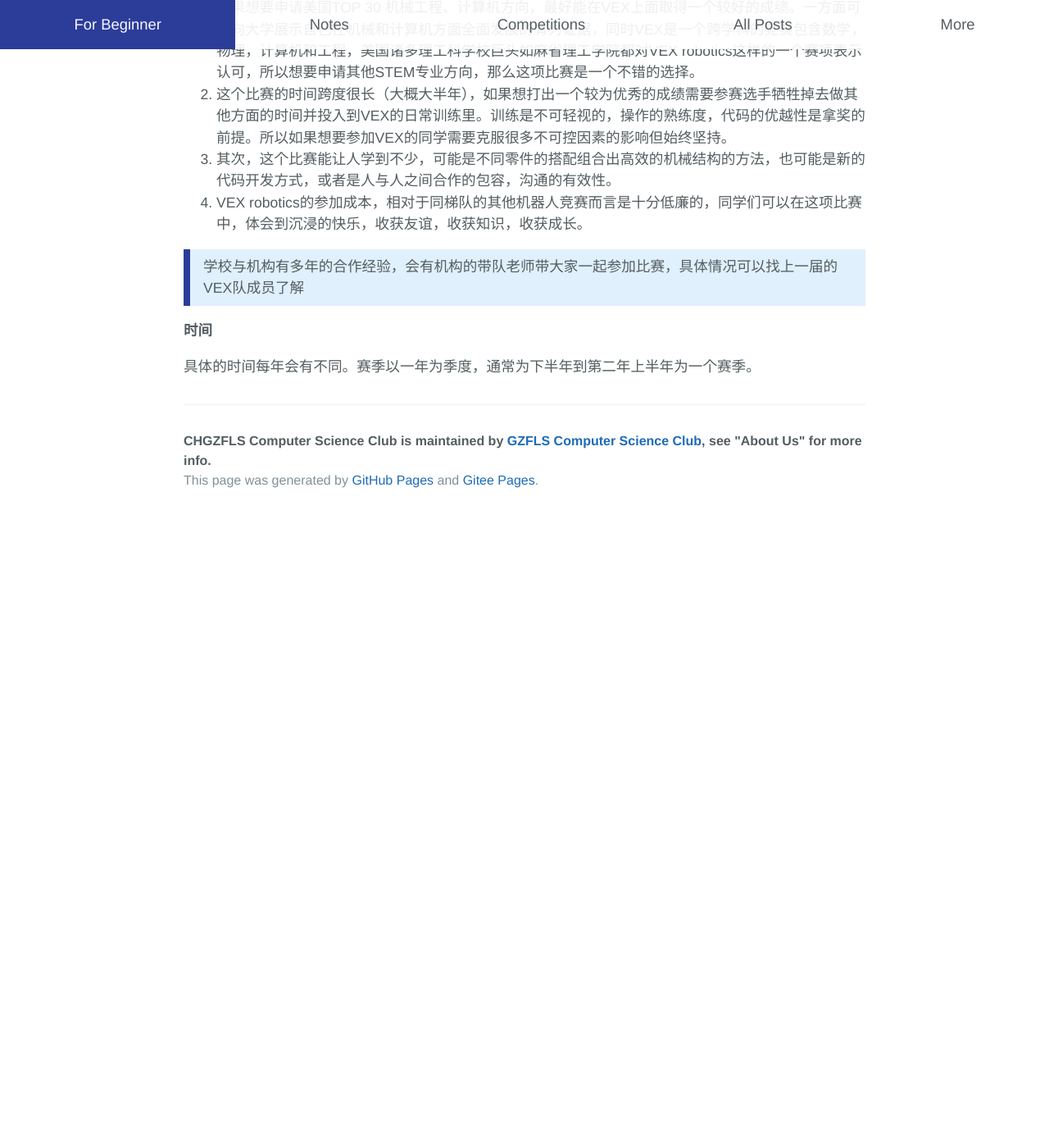
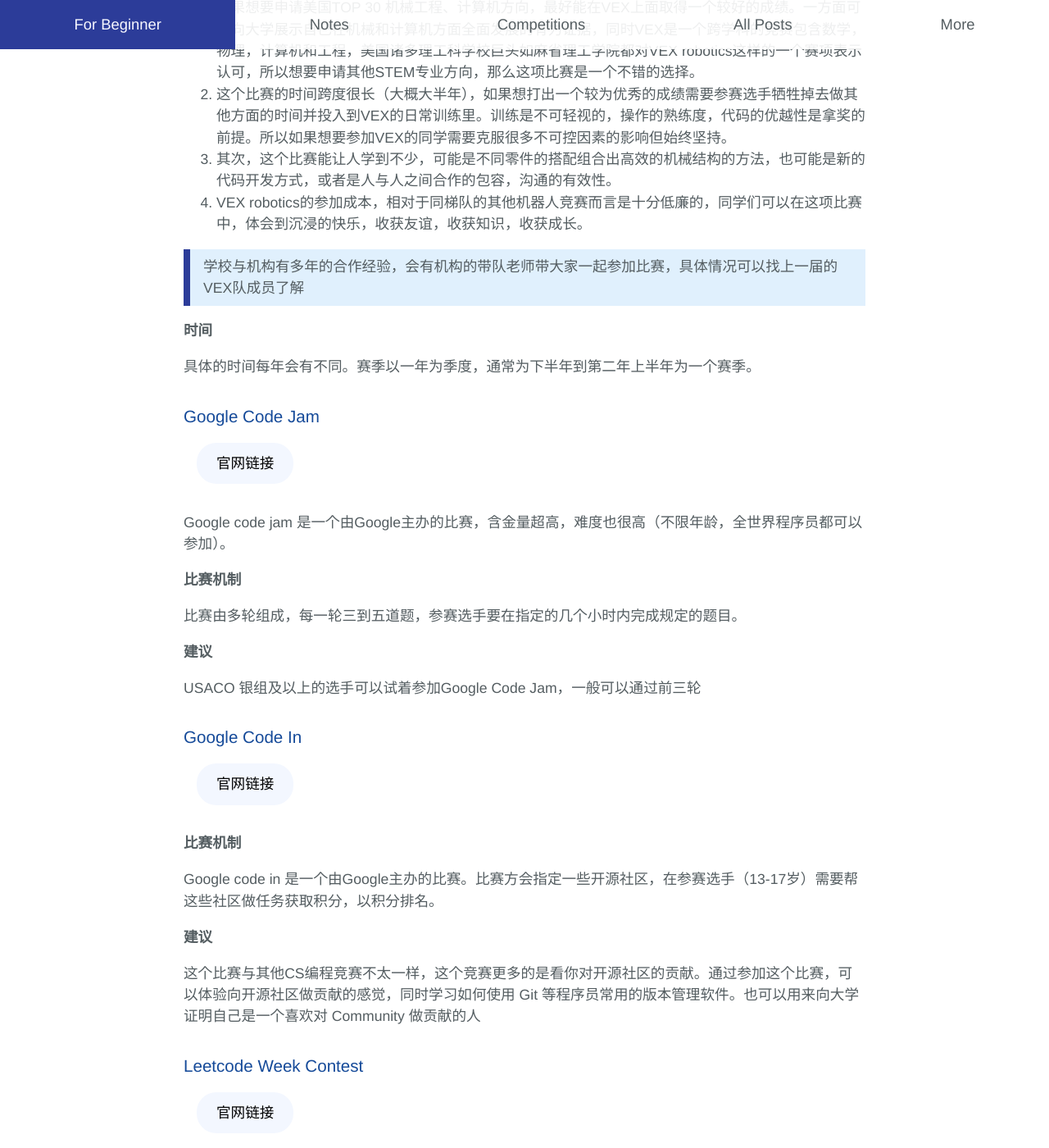
Before and after one commit to MarkChenYutian/gwcsclub, a Jekyll site: the page built from _posts/2021-01-26-Competitions.md, in a window 1280 px wide and 1400 px high, scrolled down 3050 px. Shown: the whole window at 82% size. Built offline with Jekyll 4.4.1, drawn with Linux system fonts in a browser that asks for light colours; comment, search, counter and statistics services are not loaded; before the commit the page ends 3680 px from its top, so only the background shows below that; some of the changed text lies outside the part shown.

Commit message:
Update Competition Page

```diff
--- a/_posts/2021-01-26-Competitions.md
+++ b/_posts/2021-01-26-Competitions.md
@@ -117,3 +117,49 @@
 **时间**
 
 具体的时间每年会有不同。赛季以一年为季度，通常为下半年到第二年上半年为一个赛季。
+
+### Google Code Jam
+
+<div class="button-box">
+        <div class="main-button" onClick="window.location.href='https://codingcompetitions.withgoogle.com/codejam'">官网链接</div>
+</div>
+
+Google code jam 是一个由Google主办的比赛，含金量超高，难度也很高（不限年龄，全世界程序员都可以参加）。
+
+**比赛机制**
+
+比赛由多轮组成，每一轮三到五道题，参赛选手要在指定的几个小时内完成规定的题目。
+
+**建议**
+
+USACO 银组及以上的选手可以试着参加Google Code Jam，一般可以通过前三轮
+
+### Google Code In
+
+<div class="button-box">
+        <div class="main-button" onClick="window.location.href='https://codein.withgoogle.com/'">官网链接</div>
+</div>
+
+**比赛机制**
+
+Google code in 是一个由Google主办的比赛。比赛方会指定一些开源社区，在参赛选手（13-17岁）需要帮这些社区做任务获取积分，以积分排名。
+
+**建议**
+
+这个比赛与其他CS编程竞赛不太一样，这个竞赛更多的是看你对开源社区的贡献。通过参加这个比赛，可以体验向开源社区做贡献的感觉，同时学习如何使用 Git 等程序员常用的版本管理软件。也可以用来向大学证明自己是一个喜欢对 Community 做贡献的人
+
+### Leetcode Week Contest
+
+<div class="button-box">
+        <div class="main-button" onClick="window.location.href='https://leetcode-cn.com/'">官网链接</div>
+</div>
+
+leetcode 是一个CS的社区网站，想要练习编程题的同学可以注册账号。网站上可以根据知识点查找题目，针对性练习算法。leetcode会有周赛，双周赛，月赛之类的各种小比赛，可以用来练习。（如果你打的够多也可以去兑换免费T恤哦）
+
+### Kaggle
+
+<div class="button-box">
+        <div class="main-button" onClick="window.location.href='https://www.kaggle.com/'">官网链接</div>
+</div>
+
+Kaggle 是一个跟机器学习有关的网站，对数据科学和机器学习有兴趣的同学可以多看看。网站会举办很多机器学习竞赛，也提供大量各种各样的数据集。
```
Also changed, not shown: 1 other file.
